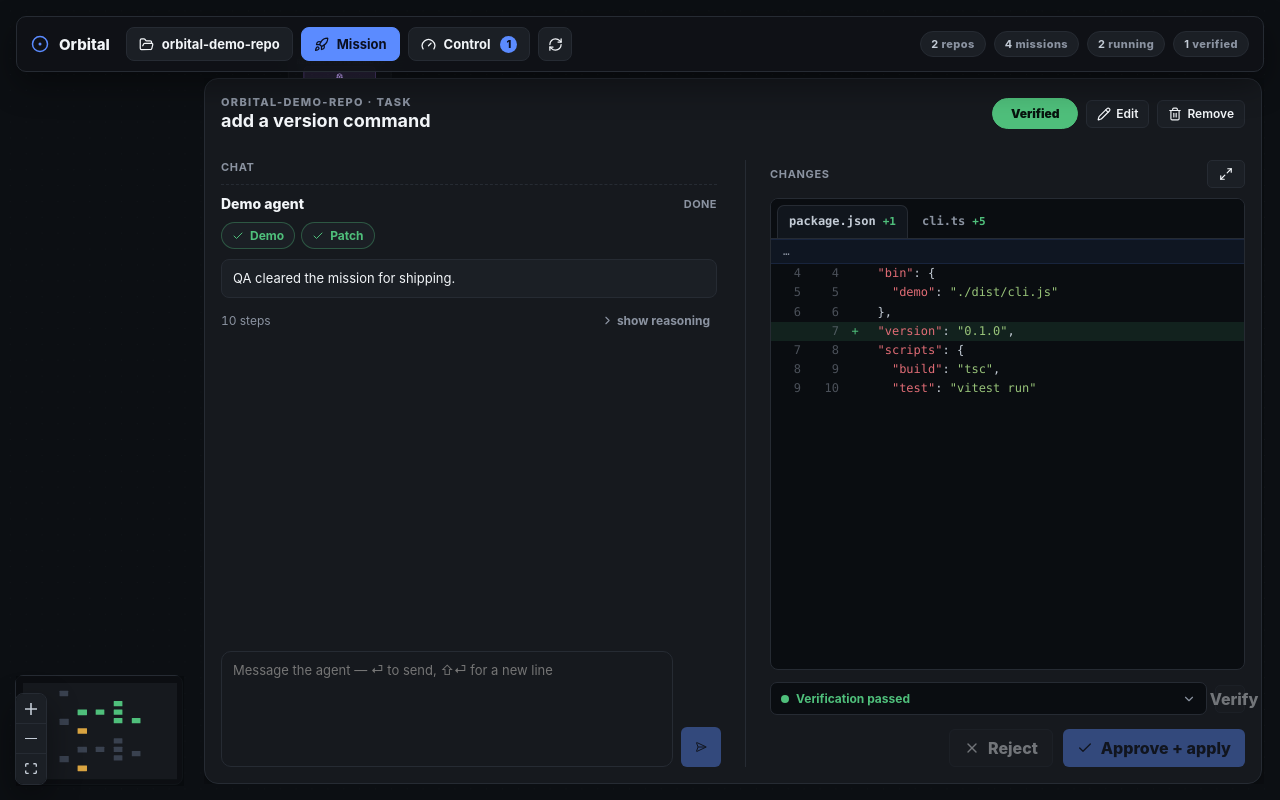
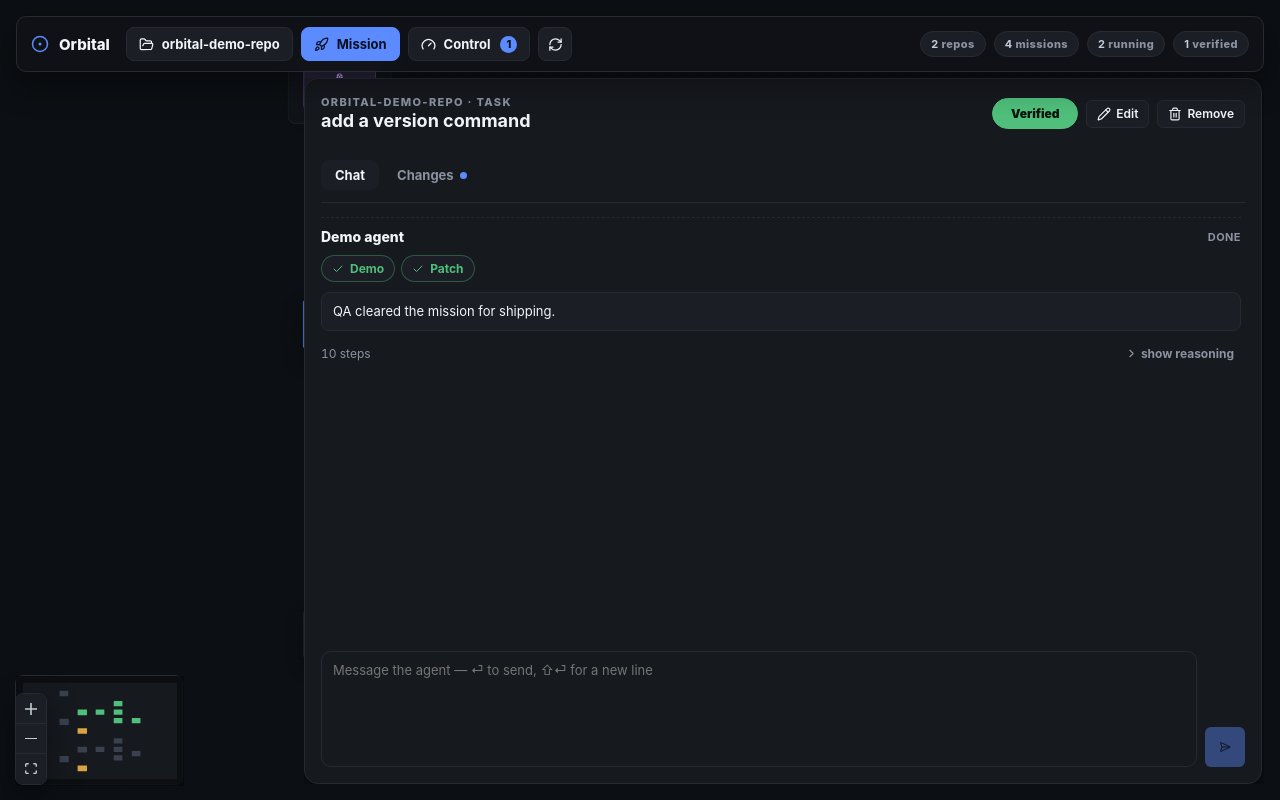
Before and after one commit to whosgotch/orbital, a React (Vite) app in the folder app/: page / in a window 1280 px wide. Built offline with nearby package versions, Linux system fonts and the light colour scheme.

Commit message:
feat(app): switch the task window between full-width chat and changes

```diff
--- a/app/src/App.tsx
+++ b/app/src/App.tsx
@@ -167,7 +167,9 @@ export function App() {
     Object.fromEntries(initialWorkspaceView.missions.map((mission) => [mission.id, workerModeFromName(mission.worker)])),
   );
   const [localCommandByMission, setLocalCommandByMission] = useState<Record<string, string>>({});
-  // Whether the verification detail (command + output) is expanded under the diff.
+  // Which full-width view the task window shows, and whether the verification
+  // detail (command + output) is expanded under the diff.
+  const [taskView, setTaskView] = useState<"chat" | "changes">("chat");
   // The live conversation with each mission's agent, and which missions have a
   // chat turn in flight (so the composer shows a spinner while the agent works).
   const [chatByMission, setChatByMission] = useState<Record<string, ChatMessage[]>>({});
@@ -201,9 +203,11 @@ export function App() {
     switch (node.kind) {
       case "verification":
       case "test":
+        setTaskView("changes");
         setVerifyOpen(true);
         break;
       case "file":
+        setTaskView("changes");
         setFocusedDiffFile(node.label);
         break;
       default:
@@ -252,6 +256,7 @@ export function App() {
   // unsaved draft never leaks onto a different mission.
   useEffect(() => {
     setEditingPrompt(false);
+    setTaskView("chat");
   }, [selectedMissionId]);
 
   const visibleMissions = useMemo(
@@ -1234,9 +1239,42 @@ export function App() {
               </div>
             ) : null}
 
-            <div className="task-split">
-              <div className="task-pane task-chat-pane">
-                <div className="task-pane-label">Chat</div>
+            <div className="task-switch" role="tablist">
+              <button
+                type="button"
+                role="tab"
+                aria-selected={taskView === "chat"}
+                className={`task-switch-btn ${taskView === "chat" ? "active" : ""}`}
+                onClick={() => setTaskView("chat")}
+              >
+                Chat
+              </button>
+              <button
+                type="button"
+                role="tab"
+                aria-selected={taskView === "changes"}
+                className={`task-switch-btn ${taskView === "changes" ? "active" : ""}`}
+                onClick={() => setTaskView("changes")}
+              >
+                Changes
+                {patchReady && taskView !== "changes" ? <span className="task-switch-dot" aria-hidden="true" /> : null}
+              </button>
+              <div className="task-switch-spacer" />
+              {taskView === "changes" && patchReady ? (
+                <button
+                  className="secondary icon-button mini"
+                  type="button"
+                  onClick={() => setDiffModalOpen(true)}
+                  title="Expand diff"
+                  aria-label="Expand diff"
+                >
+                  <Maximize2 size={14} aria-hidden="true" />
+                </button>
+              ) : null}
+            </div>
+
+            <div className="task-body">
+              {taskView === "chat" ? (
                 <AgentChat
                   messages={selectedChatMessages}
                   statusModel={agentStatus}
@@ -1244,24 +1282,8 @@ export function App() {
                   sending={selectedChatSending}
                   onSend={(text) => void sendAgentChat(selectedMission.id, text)}
                 />
-              </div>
-
-              <div className="task-pane task-diff-pane">
-                <div className="task-pane-label">
-                  <span>Changes</span>
-                  {patchReady ? (
-                    <button
-                      className="secondary icon-button mini"
-                      type="button"
-                      onClick={() => setDiffModalOpen(true)}
-                      title="Expand diff"
-                      aria-label="Expand diff"
-                    >
-                      <Maximize2 size={14} aria-hidden="true" />
-                    </button>
-                  ) : null}
-                </div>
-
+              ) : (
+                <div className="task-changes">
                   <DiffView
                     diff={patchReady ? selectedPatchDiff : ""}
                     focusPath={focusedDiffFile}
@@ -1333,6 +1355,7 @@ export function App() {
                     </button>
                   </div>
                 </div>
+              )}
             </div>
           </section>
         </aside>
--- a/app/src/styles.css
+++ b/app/src/styles.css
@@ -215,10 +215,11 @@ h3 {
   flex: 0 0 auto;
 }
 
-/* The task window opens wide so chat and its changes each get real room —
-   capped so it never swallows the whole canvas. */
+/* The task window opens wide so whichever view is showing — the conversation or
+   the full-width diff — is roomy and easy to read, capped so it never swallows
+   the whole canvas. */
 .inspector.task-window {
-  width: min(1100px, calc(100vw - 220px));
+  width: min(960px, calc(100vw - 240px));
   overflow: hidden;
 }
 
@@ -234,43 +235,69 @@ h3 {
   box-shadow: var(--shadow);
 }
 
-/* Two columns: the conversation on the left, its live diff on the right. */
-.task-split {
+/* One view at a time: a segmented Chat / Changes switch flips the body below. */
+.task-switch {
+  flex: 0 0 auto;
+  display: flex;
+  align-items: center;
+  gap: 4px;
+  margin-top: 14px;
+  padding-bottom: 12px;
+  border-bottom: 1px solid var(--line);
+}
+
+.task-switch-btn {
+  display: inline-flex;
+  align-items: center;
+  gap: 6px;
+  padding: 7px 14px;
+  border: none;
+  border-radius: 8px;
+  background: transparent;
+  color: var(--muted);
+  font-family: inherit;
+  font-size: 13px;
+  font-weight: 700;
+  cursor: pointer;
+}
+
+.task-switch-btn:hover {
+  color: var(--soft);
+}
+
+.task-switch-btn.active {
+  color: var(--text);
+  background: var(--panel-2);
+}
+
+.task-switch-dot {
+  width: 7px;
+  height: 7px;
+  border-radius: 50%;
+  background: var(--accent);
+}
+
+.task-switch-spacer {
+  flex: 1 1 auto;
+}
+
+.task-body {
   flex: 1 1 auto;
   min-height: 0;
-  display: grid;
-  grid-template-columns: 1fr 1fr;
-  gap: 24px;
+  display: flex;
+  flex-direction: column;
   margin-top: 14px;
 }
 
-.task-pane {
+.task-changes {
+  flex: 1 1 auto;
   min-height: 0;
-  min-width: 0;
   display: flex;
   flex-direction: column;
 }
 
-.task-diff-pane {
-  padding-left: 24px;
-  border-left: 1px solid var(--line);
-}
-
-.task-pane-label {
-  flex: 0 0 auto;
-  display: flex;
-  align-items: center;
-  justify-content: space-between;
-  margin-bottom: 10px;
-  font-size: 11px;
-  font-weight: 700;
-  letter-spacing: 0.06em;
-  text-transform: uppercase;
-  color: var(--muted);
-}
-
-.task-diff-pane .diff-view,
-.task-diff-pane .diff-empty {
+.task-changes .diff-view,
+.task-changes .diff-empty {
   flex: 1 1 auto;
   min-height: 0;
   overflow: auto;
```
Lines whose indentation alone changed are shown as unchanged.
